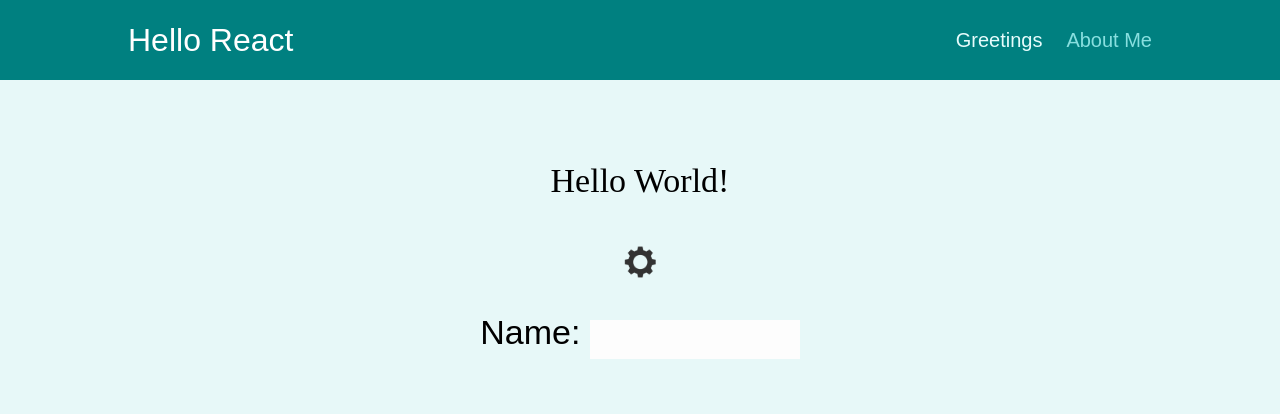
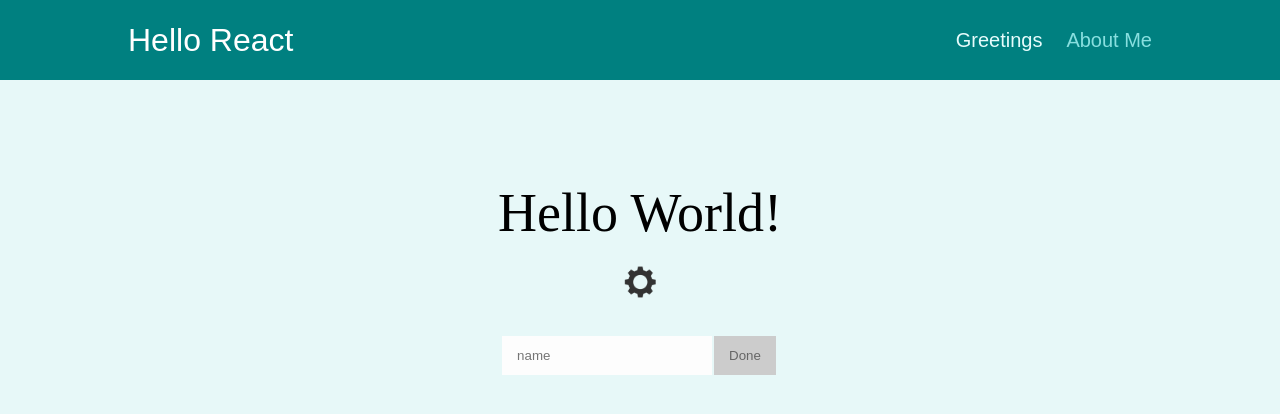
Before and after one commit to Cirius1792/hello-react, a React (Create React App) app: page /greetings in a window 1280 px wide. Both pictures are taken after a click on the picture 640 px from the left and 262 px from the top of the page. Shown: the top 414 px of the page. Built offline with nearby package versions, Linux system fonts and the light colour scheme.

Commit message:
Modified name input form with a button and input validation

```diff
--- a/src/components/InputForm.js
+++ b/src/components/InputForm.js
@@ -1,21 +1,39 @@
 import React, { useState } from "react";
 import classes from "./InputForm.module.css";
+const re = new RegExp("^\\w+$");
+const isValid = (value) => {
+  if (!value || value.trim() === "" || !re.test(value)) return false;
+  return true;
+};
 
 const InputForm = (props) => {
   const [valueState, setValueState] = useState("");
+  const [touchedState, setTouchedState] = useState(false);
+
+  const isValidInput = touchedState && isValid(valueState);
+
   const handleChange = (event) => {
     const value = event.target.value;
     setValueState(value);
-    if (isValid(value)) props.onChange(value);
+    if (!touchedState) setTouchedState(true);
   };
-  const isValid = (value) => {
-    if (!value || value.trim() === "") return false;
-    return true;
-  };
+  const handleSubmit = (event) => {
+    event.preventDefault();
+    if (isValidInput) props.onChange(valueState);
+  }
+
+  console.log(`valid input ${isValidInput}!`)
+
   return (
-    <label className={classes.inputForm}>
-      Name: <input type="text" value={valueState} onChange={handleChange} />
-    </label>
+    <form className={classes.inputForm}>
+      <p>
+        <input type="text" value={valueState} onChange={handleChange} placeholder="name" />
+        <input type="submit" value="Done" onClick={handleSubmit} disabled={!isValidInput}/>
+      </p>
+      {touchedState && !isValidInput && <p>
+        <span >Valid Characters: a-zA-Z0-9_</span>
+      </p>}
+    </form>
   );
 };
 
--- a/src/components/InputForm.module.css
+++ b/src/components/InputForm.module.css
@@ -1,11 +1,26 @@
-.inputForm label{
-  font-size: 24;
-  font-style: italic;
+.inputForm input[type=text] {
+  background-color: rgb(253, 253, 253);
+  border: none;
+  padding: 12px 15px;
+  margin: 4px 0;
+  width: 60%;
 }
-.inputForm input{
-    background-color: rgb(253, 253, 253);
-    border: none;
-    padding: 12px 15px;
-    margin: 8px 0;
-    width: 60%;
-  }
+
+.inputForm input[type=submit] {
+  background-color: #5e6d72;
+  border: none;
+  color: white;
+  padding: 12px 15px;
+  text-decoration: none;
+  margin: 4px 2px;
+  cursor: pointer;
+}
+.inputForm input[type=submit]:disabled {
+  background-color: #cccccc;
+  color: #666666;
+}
+.inputForm span {
+  font-size: small;
+  font-variant:small-caps;
+  color: rgb(238, 75, 75);
+}
--- a/src/pages/Greetings.js
+++ b/src/pages/Greetings.js
@@ -16,12 +16,13 @@ const Greetings = (props) => {
   const text = `Hello ${name}!`;
 
   const handleChange = (value) => {
+    setEditState(false)
     navigate(`/greetings?name=${value}`)
   };
   const handleEditChange = () => setEditState((oldState) => !oldState);
   return (
     <div>
-      <div className={classes.container}>
+      <div className={classes.mainContainer}>
         <TextComponent text={text} font={fontState}/>
       </div>
       <div className={classes.container}>
--- a/src/pages/Greetings.module.css
+++ b/src/pages/Greetings.module.css
@@ -1,7 +1,14 @@
+.mainContainer {
+  font-size: 54px;
+  margin: 25px;
+  width: 350px;
+  height: 50px;
+  text-align: center;
+}
+
 .container {
-    font-size: 34px;
-    margin: 25px;
-    width: 350px;
-    height: 50px;
-    text-align: center;
-  }
+  margin: 25px;
+  width: 350px;
+  height: 50px;
+  text-align: center;
+}
```
